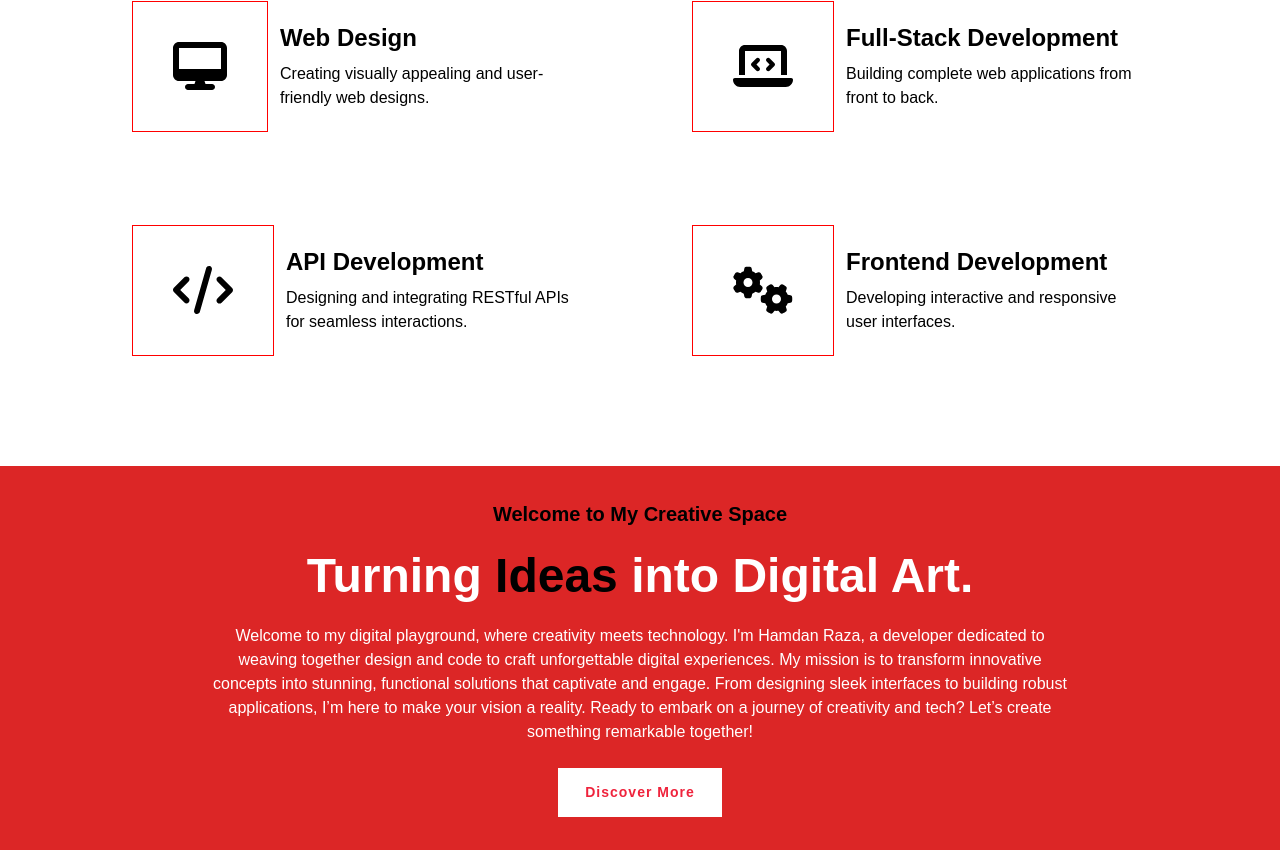
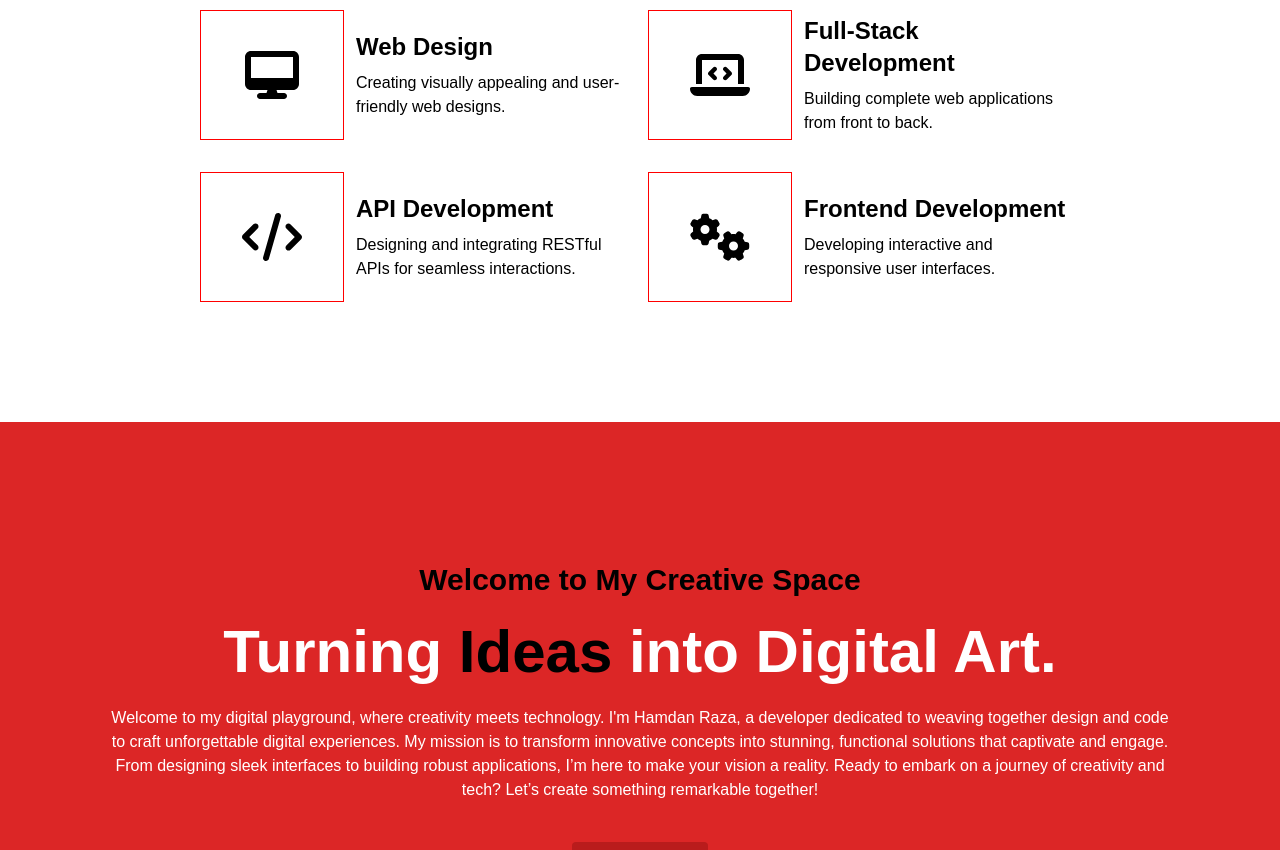
Before and after one commit to HamdanRaza309/Portfolio, a React (Create React App) app: page /contact in a window 1280 px wide. Shown: the part 1050-1900 px from the top of the page. Built offline with nearby package versions, Linux system fonts and the light colour scheme.

Commit message:
Added margins to all components and styled the Banner and Service Components to achieve Resposiveness

```diff
--- a/src/components/About.js
+++ b/src/components/About.js
@@ -33,7 +33,7 @@ const About = () => {
 
     return (
         <>
-            <div ref={aboutRef} className={`${aboutAnimationRun ? 'animate-fade-in' : ''} bg-white text-gray-800 min-h-screen flex flex-col lg:flex-row items-center`}>
+            <div ref={aboutRef} className={`${aboutAnimationRun ? 'animate-fade-in' : ''} bg-white text-gray-800 min-h-screen flex flex-col lg:flex-row items-center mb-4 sm:mb-6 md:mb-8 lg:mb-10 `}>
                 <img className='flex-1 object-cover m-0 w-96 h-auto transform scale-x-[-1]' src={Hamdan} alt="About Me" />
                 <div className='flex-1 flex flex-col py-3 px-10'>
                     <div className='flex items-center mb-8 '>
--- a/src/components/Banner.js
+++ b/src/components/Banner.js
@@ -2,26 +2,26 @@ import React, { useEffect, useState } from 'react';
 import { useInView } from 'react-intersection-observer';
 
 export default function Banner(props) {
-
     const { ref: bannerRef, inView: bannerVisible } = useInView();
-    const [bannerAnimationRun, setBannerAnimationRun] = useState(false)
+    const [bannerAnimationRun, setBannerAnimationRun] = useState(false);
 
     useEffect(() => {
         if (bannerVisible && !bannerAnimationRun) {
-            setBannerAnimationRun(true)
+            setBannerAnimationRun(true);
         }
-    }, [bannerVisible, bannerAnimationRun])
-
+    }, [bannerVisible, bannerAnimationRun]);
 
     return (
-        <div ref={bannerRef} className={`bg-red-600 w-screen ${bannerAnimationRun ? 'animate-fade-in' : ''}`}>
-            <div className={`flex flex-col gap-6  items-center justify-center  text-white h-96 ${bannerAnimationRun ? 'animate-zoom-in' : ''}`}>
-                <p className='font-bold text-xl text-black'>{props.sideHeading}</p>
-                <h1 className='text-5xl font-bold'>{props.heading}</h1>
-                <p className="text-center px-4 sm:px-10 md:px-20 lg:px-32 xl:px-52">
+        <div ref={bannerRef} className={`w-full bg-red-600 ${bannerAnimationRun ? 'animate-fade-in' : ''}`}>
+            <div className={`flex flex-col gap-4 sm:gap-6 items-center justify-center text-white h-[600px] sm:h-[600px] md:h-[600px] lg:h-[600px] ${bannerAnimationRun ? 'animate-zoom-in' : ''} px-4 sm:px-6 md:px-8 lg:px-12 xl:px-16 overflow-hidden`}>
+                <p className='font-bold text-lg sm:text-xl md:text-2xl lg:text-3xl text-center text-black'>{props.sideHeading}</p>
+                <h1 className='text-3xl sm:text-4xl md:text-5xl lg:text-6xl font-bold text-center'>{props.heading}</h1>
+                <p className="text-center px-2 sm:px-4 md:px-6 lg:px-8 xl:px-10">
                     {props.desc}
                 </p>
-                <button className="btnForRedBg">{props.buttonText}</button>
+                <button className="bg-red-700 text-white py-2 px-4 rounded hover:bg-red-800 transition duration-300 mt-4">
+                    {props.buttonText}
+                </button>
             </div>
         </div>
     );
--- a/src/components/Blog.js
+++ b/src/components/Blog.js
@@ -69,7 +69,7 @@ export default function Blog() {
 
 
     return (
-        <div ref={blogsRef}>
+        <div ref={blogsRef} className='mb-4 sm:mb-6 md:mb-8 lg:mb-10'>
             <div className={`flex flex-col items-center p-5 mb-6 mt-10 ${mainHeadingAnimationRun ? 'animate-zoom-in' : ''}`}>
                 <div className="flex items-center mb-4">
                     <div className="bg-red-600 h-1 w-12 mx-1"></div>
--- a/src/components/Contact.js
+++ b/src/components/Contact.js
@@ -33,7 +33,7 @@ export default function ContactForm() {
     };
 
     return (
-        <section ref={contactRef} id="contact" className={`flex flex-col-reverse lg:flex-row gap-10 items-center  bg-red-600 text-white ${contactAnimationRun ? 'animate-fade-in' : ''}`}>
+        <section ref={contactRef} id="contact" className={`mb-4 sm:mb-6 md:mb-8 lg:mb-10 flex flex-col-reverse lg:flex-row gap-10 items-center  bg-red-600 text-white ${contactAnimationRun ? 'animate-fade-in' : ''}`}>
             <div className="flex-1 max-w-lg lg:max-w-3xl mx-auto px-24">
                 <h2 className="text-2xl sm:text-3xl md:text-4xl lg:text-5xl mb-3">
                     Let's <span className='text-red-6'>Talk</span>
--- a/src/components/Customers.js
+++ b/src/components/Customers.js
@@ -98,7 +98,7 @@ export default function Example() {
     }
 
     return (
-        <div ref={customerRef} className={`bg-red-600 py-8 px-4 flex flex-col items-center justify-center sm:py-16 sm:px-6 ${customerAnimationRun ? 'animate-fade-in' : ''}`}>
+        <div ref={customerRef} className={`mb-4 sm:mb-6 md:mb-8 lg:mb-10 bg-red-600 py-8 px-4 flex flex-col items-center justify-center sm:py-16 sm:px-6 ${customerAnimationRun ? 'animate-fade-in' : ''}`}>
             <div className="text-pink-100 text-3xl sm:text-4xl mb-2">
                 <img src={Glasses} alt="Glasses Img" className='h-16 w-auto mb-4 mx-auto sm:h-20' />
             </div>
--- a/src/components/Experience.js
+++ b/src/components/Experience.js
@@ -1,6 +1,5 @@
 import React, { useEffect, useState } from 'react'
 import { useInView } from 'react-intersection-observer'
-import { Link } from 'react-router-dom';
 import Banner from './Banner';
 
 export default function Experience() {
@@ -48,7 +47,7 @@ export default function Experience() {
                 desc={`Welcome to my digital playground, where creativity meets technology. I'm Hamdan Raza, a developer dedicated to weaving together design and code to craft unforgettable digital experiences. My mission is to transform innovative concepts into stunning, functional solutions that captivate and engage. From designing sleek interfaces to building robust applications, I’m here to make your vision a reality. Ready to embark on a journey of creativity and tech? Let’s create something remarkable together!`}
                 buttonText={'Discover More'}
             />
-            <div ref={experienceRef} className={`flex flex-col px-10 py-5 ${experienceAnimationRun ? 'animate-fade-in' : ''}`}>
+            <div ref={experienceRef} className={`mb-4 sm:mb-6 md:mb-8 lg:mb-10 flex flex-col px-10 py-5 ${experienceAnimationRun ? 'animate-fade-in' : ''}`}>
                 <div className={`flex flex-col items-center mb-16 ${resumeAnimationRun ? 'animate-zoom-in' : ''}`}>
                     <div className='flex items-center mb-4'>
                         <div className='bg-red-600 h-1 w-12 mx-1'></div>
--- a/src/components/Home.js
+++ b/src/components/Home.js
@@ -30,7 +30,7 @@ const Home = () => {
     }, [displayedText, isDeleting, currentRole]);
 
     return (
-        <div style={{ backgroundImage: `url(${bgImage})`, height: '110vh' }} className="z-10 p-24 flex items-center justify-center text-white overflow-hidden">
+        <div style={{ backgroundImage: `url(${bgImage})`, height: '110vh' }} className="mb-4 sm:mb-6 md:mb-8 lg:mb-10 z-10 p-24 flex items-center justify-center text-white overflow-hidden">
             <div className="container mx-auto px-6 flex flex-col md:flex-row items-center space-y-8 md:space-y-0 md:space-x-8 relative">
                 <div className="flex flex-col md:w-1/2 space-y-4 text-center md:text-left">
                     <div className="inline-flex items-center animate-zoom-in">
--- a/src/components/PricePlan.js
+++ b/src/components/PricePlan.js
@@ -55,7 +55,7 @@ export default function PricePlan() {
     ];
 
     return (
-        <div className={`flex flex-col items-center mt-16 mb-10 ${pricePlanAnimationRun2 ? 'animate-fade-in' : ''}`}>
+        <div className={`mb-4 sm:mb-6 md:mb-8 lg:mb-10 flex flex-col items-center mt-16 ${pricePlanAnimationRun2 ? 'animate-fade-in' : ''}`}>
             <div
                 ref={pricePlanRef}
                 className={`flex flex-col items-center p-5 mb-6 ${pricePlanAnimationRun1 ? 'animate-zoom-in' : ''
--- a/src/components/Projects.js
+++ b/src/components/Projects.js
@@ -131,7 +131,7 @@ const Projects = () => {
     };
 
     return (
-        <div ref={projectsRef} className={`text-gray-800 min-h-screen flex flex-col items-center py-16 ${projectsAnimationRun ? 'animate-fade-in' : ''}`}>
+        <div ref={projectsRef} className={`mb-4 sm:mb-6 md:mb-8 lg:mb-10 text-gray-800 min-h-screen flex flex-col items-center py-16 ${projectsAnimationRun ? 'animate-fade-in' : ''}`}>
             <div ref={mainHeadingsRef} className={`flex flex-col items-center p-5 mb-6 ${mainHeadingsAnimationRun ? 'animate-zoom-in' : ''
                 }`}>
                 <div className="flex items-center mb-4">
--- a/src/components/Services.js
+++ b/src/components/Services.js
@@ -11,22 +11,19 @@ const Services = () => {
         { name: 'Frontend Development', description: 'Developing interactive and responsive user interfaces.', icon: faCogs },
     ];
 
-
     const [hoveredIndex, setHoveredIndex] = useState(null);
     const { ref: serviceRef, inView: serviceVisible } = useInView({ threshold: 0.1 });
-    const [serviceAnimationRun, setServiceAnimationRun] = useState(false)
-
+    const [serviceAnimationRun, setServiceAnimationRun] = useState(false);
 
     useEffect(() => {
         if (serviceVisible && !serviceAnimationRun) {
-            setServiceAnimationRun(true)
+            setServiceAnimationRun(true);
         }
-    }, [serviceVisible, serviceAnimationRun])
-
+    }, [serviceVisible, serviceAnimationRun]);
 
     return (
-        <div ref={serviceRef} className={`py-16 px-20 ${serviceAnimationRun ? 'animate-fade-in' : ''} `}>
-            <div className={`flex flex-col items-center mb-12 ${serviceAnimationRun ? 'animate-zoom-in' : ''} `}>
+        <div ref={serviceRef} className={`mb-4 sm:mb-6 md:mb-8 lg:mb-10 py-16 px-6 sm:px-8 md:px-16 lg:px-20 ${serviceAnimationRun ? 'animate-fade-in' : ''}`}>
+            <div className={`flex flex-col items-center mb-12 ${serviceAnimationRun ? 'animate-zoom-in' : ''}`}>
                 <div className='flex items-center mb-4'>
                     <div className='bg-red-600 h-1 w-12 mx-1'></div>
                     <div className='bg-red-600 h-1 w-1'></div>
@@ -34,24 +31,23 @@ const Services = () => {
                 </div>
                 <h1 className='text-5xl font-bold text-center'>Awesome Quality Services</h1>
             </div>
-            <div className='flex flex-wrap justify-around'>
+            <div className='flex flex-wrap w-full justify-center'>
                 {services.map((service, index) => (
                     <div
                         key={index}
-                        className='h-52 m-2 p-6 flex items-center'
-                        style={{ width: "45%" }}
+                        className={`flex flex-row items-center my-4 w-full sm:w-10/12 lg:w-2/5 px-2`}
                         onMouseEnter={() => setHoveredIndex(index)}
                         onMouseLeave={() => setHoveredIndex(null)}
                     >
                         <div
-                            className=" bg-transparent"
+                            className={`flex items-center justify-center bg-transparent sm:w-1/3 sm:h-full h-full`}
                             style={{ border: '1px solid red' }}
                         >
                             <FontAwesomeIcon icon={service.icon} size="3x" className={`p-10 ${hoveredIndex === index ? 'transition-all text-red-600 transform scale-150 duration-1000' : ''}`} />
                         </div>
 
-                        <div className={`flex flex-col flex-1 h-auto py-5 px-3
-                        ${hoveredIndex === index ? ' text-white animate-bg-change border-t border-r border-b border-red-600' : 'bg-transparent'}`}
+                        <div className={`flex flex-col justify-center flex-1 sm:h-full h-full px-3
+                        ${hoveredIndex === index ? 'text-white animate-bg-change border-t sm:border-t-0 sm:border-l sm:border-r border-b border-red-600' : 'bg-transparent'}`}
                         >
                             <h3 className='text-2xl font-bold mb-2'>{service.name}</h3>
                             <p className='font-xl'>{service.description}</p>
--- a/src/components/Team.js
+++ b/src/components/Team.js
@@ -72,7 +72,7 @@ export default function Team() {
 
     return (
         <div ref={teamRef} className='p-4'>
-            <div className={`flex flex-col items-center p-5 mb-6 ${mainHeadingAnimationRun ? 'animate-zoom-in' : ''}`}>
+            <div className={`mb-4 sm:mb-6 md:mb-8 lg:mb-10 flex flex-col items-center p-5 ${mainHeadingAnimationRun ? 'animate-zoom-in' : ''}`}>
                 <div className="flex items-center mb-4">
                     <div className="bg-red-600 h-1 w-12 mx-1"></div>
                     <div className="bg-red-600 h-1 w-1"></div>
```
